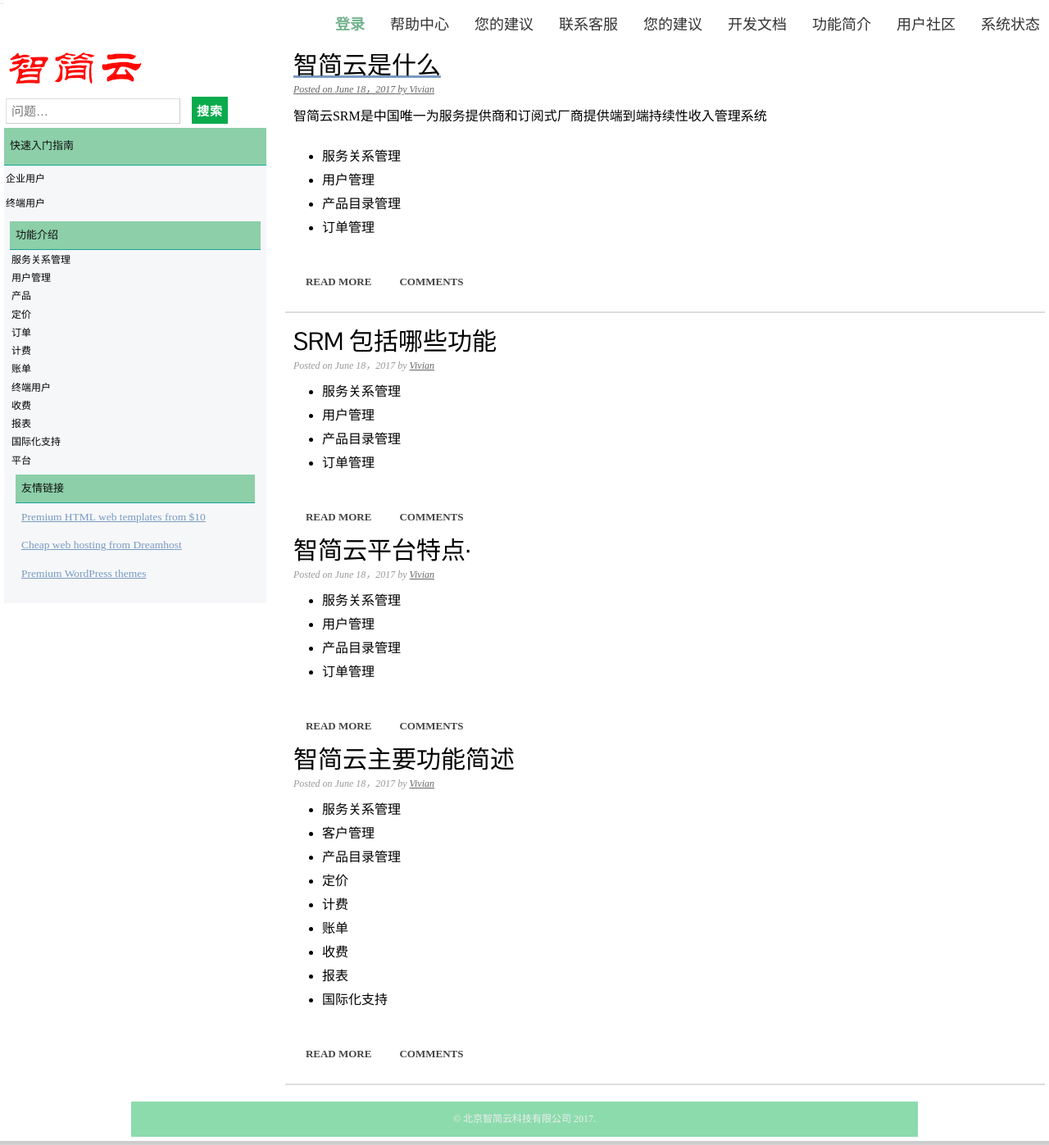
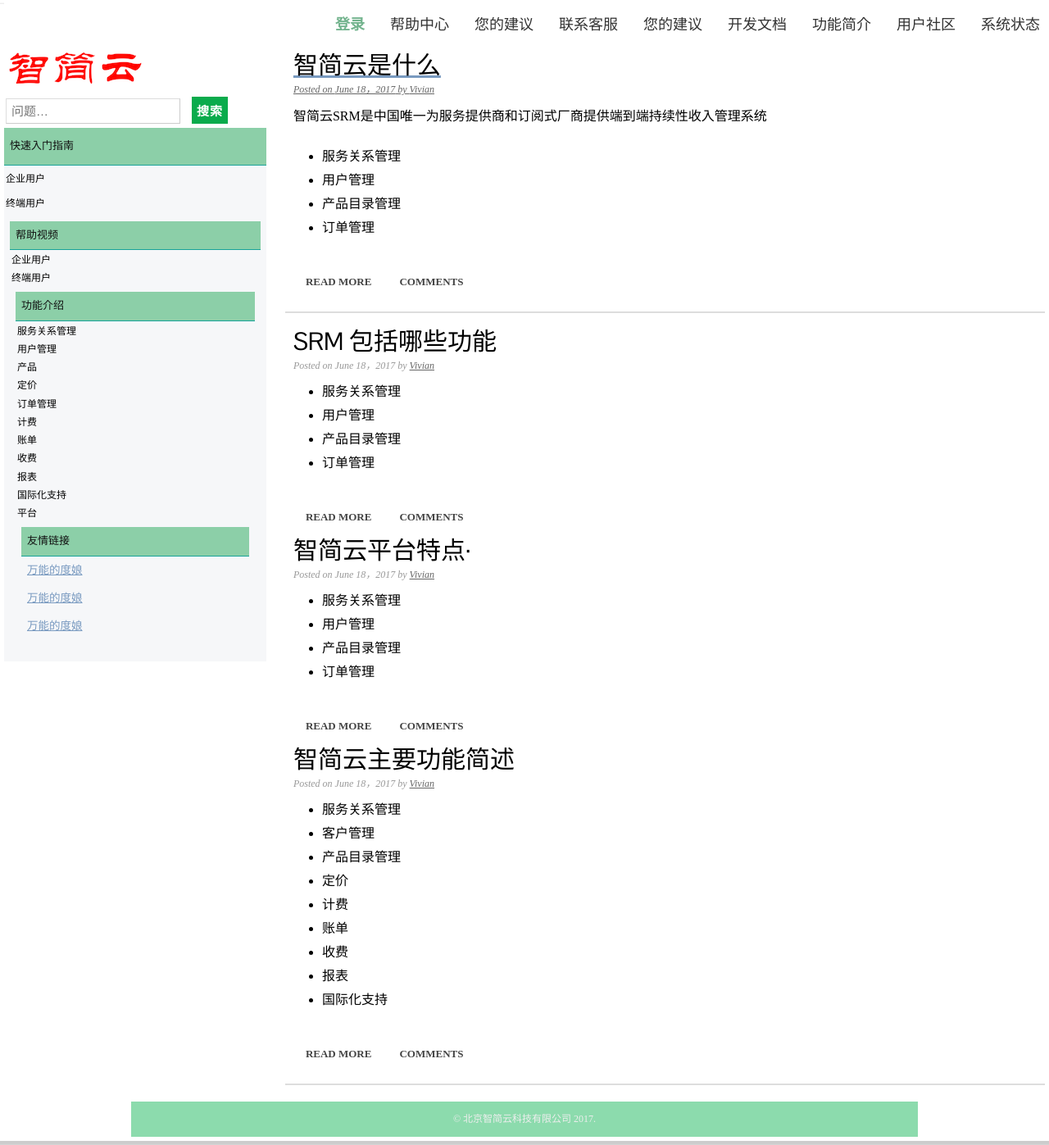
Before and after one commit to dreampivot/slipscloud.github.io, a Jekyll site: the page help/help-index.html, which Jekyll copies as it is, in a window 1280 px wide and 1397 px high. Shown: the whole window at 82% size. Built offline with Jekyll 4.4.1, drawn with Linux system fonts in a browser that asks for light colours; part of the change alters nothing that is shown.

Commit message:
Update help-index.html

```diff
--- a/help/help-index.html
+++ b/help/help-index.html
@@ -120,64 +120,11 @@
 
                 </ul>
                 </li>
-
-                <li>
-                 <h4>功能介绍</h4>
-                    <ul>
-	                <ul>
-		<div class="dropdown">
-                <button class="dropbtn">服务关系管理</button>
- 		 <div class="dropdown-content">
-   		 <a href="#">管理员</a>
-  		 <a href="#">一般企业用户</a>
-  		</div>
-		</div>
-
+              <li>
+                <h4>帮助视频</h4>
                 <ul>
 		<div class="dropdown">
-                <button class="dropbtn">用户管理</button>
- 		 <div class="dropdown-content">
-  		 <a href="#">一般用户</a>
-  		</div>
-		</div>
-
-                </ul>                <ul>
-		<div class="dropdown">
-                <button class="dropbtn">产品</button>
- 		 <div class="dropdown-content">
-   		 <a href="#">管理员</a>
-  		 <a href="#">一般企业用户</a>
-  		</div>
-		</div>
-
-                <ul>
-		<div class="dropdown">
-                <button class="dropbtn">定价</button>
- 		 <div class="dropdown-content">
-  		 <a href="#">一般用户</a>
-  		</div>
-		</div>
-
-                </ul>                <ul>
-		<div class="dropdown">
-                <button class="dropbtn">订单</button>
- 		 <div class="dropdown-content">
-   		 <a href="#">管理员</a>
-  		 <a href="#">一般企业用户</a>
-  		</div>
-		</div>
-
-                <ul>
-		<div class="dropdown">
-                <button class="dropbtn">计费</button>
- 		 <div class="dropdown-content">
-  		 <a href="#">一般用户</a>
-  		</div>
-		</div>
-
-                </ul>                <ul>
-		<div class="dropdown">
-                <button class="dropbtn">账单</button>
+                <button class="dropbtn">企业用户</button>
  		 <div class="dropdown-content">
    		 <a href="#">管理员</a>
   		 <a href="#">一般企业用户</a>
@@ -192,12 +139,102 @@
   		</div>
 		</div>
 
-                </ul>                <ul>
+                </ul>
+                </li>
+                <li>
+                 <h4>功能介绍</h4>
+                 <ul>
+	         <ul>
+		<div class="dropdown">
+                <button class="dropbtn">服务关系管理</button>
+ 		 <div class="dropdown-content">
+   		 <a href="#">双向反馈机制</a>
+  		 <a href="#">系统化的反馈管理</a>
+	 	 <a href="#">智能化用户关怀</a>
+		 <a href="#">基于大数据的定制化客户管理</a>
+
+  		</div>
+		</div>
+
+                <ul>
+		<div class="dropdown">
+                <button class="dropbtn">用户管理</button>
+ 		 <div class="dropdown-content">
+  		 <a href="#">三户模型</a>
+		 <a href="#">物主转让</a>
+		 <a href="#">分层级帐户</a>
+		 <a href="#">智能用户服务</a>
+  		</div>
+		</div>
+
+                </ul>
+	        <ul>
+		<div class="dropdown">
+                <button class="dropbtn">产品</button>
+ 		 <div class="dropdown-content">
+   		 <a href="#">产品目录</a>
+		 <a href="#">套餐／计划</a>
+     		 <a href="#">计费阶段</a>
+	         <a href="#">产品类型</a>
+  		</div>
+		</div>
+
+                <ul>
+		<div class="dropdown">
+                <button class="dropbtn">定价</button>
+ 		 <div class="dropdown-content">
+  		 <a href="#">一次性费用</a>
+		 <a href="#">持续性费用</a>
+		 <a href="#">用量计费</a>
+		 <a href="#">阶梯定价</a>
+  		</div>
+		</div>
+
+                </ul>
+		<ul>
+		<div class="dropdown">
+                <button class="dropbtn">订单管理</button>
+ 		 <div class="dropdown-content">
+   		 <a href="#">订单升级，降级，暂停，重启，组合</a>
+  		 <a href="#">订单组合</a>
+		 <a href="#">预付／后付费选择</a>
+		 <a href="#"></a>
+
+  		</div>
+		</div>
+
+                <ul>
+		<div class="dropdown">
+                <button class="dropbtn">计费</button>
+ 		 <div class="dropdown-content">
+  		 <a href="#">自定义计费间隔</a>
+		 <a href="#">自定义账单日</a>
+		 <a href="#">计费校准</a>
+		 <a href="#">计费规则</a>
+  		</div>
+		</div>
+
+                </ul>
+		<ul>
+		<div class="dropdown">
+                <button class="dropbtn">账单</button>
+ 		 <div class="dropdown-content">
+   		 <a href="#">定期／实时生成</a>
+  		 <a href="#">批量生成</a>
+		 <a href="#">自定义账单模版</a>
+		 <a href="#">电子账单</a>
+		 <a href="#">电子发票</a>
+  		</div>
+		</div>
+
+		<ul>
 		<div class="dropdown">
                 <button class="dropbtn">收费</button>
  		 <div class="dropdown-content">
-   		 <a href="#">管理员</a>
-  		 <a href="#">一般企业用户</a>
+   		 <a href="#">收费二维码</a>
+  		 <a href="#">微信</a>
+		 <a href="#">支付宝</a>
+		 <a href="#">其他支付方式</a>
   		</div>
 		</div>
 
@@ -205,15 +242,20 @@
 		<div class="dropdown">
                 <button class="dropbtn">报表</button>
  		 <div class="dropdown-content">
-  		 <a href="#">一般用户</a>
+		 <a href="#">每月经常性收入报表</a>
+		 <a href="#">客户流失率报表</a>
+		 <a href="#">产品盈利分析报表</a>
+		 <a href="#">自定义报表</a>
   		</div>
 		</div>
-	                <ul>
+	        <ul>
 		<div class="dropdown">
                 <button class="dropbtn">国际化支持</button>
  		 <div class="dropdown-content">
-   		 <a href="#">管理员</a>
-  		 <a href="#">一般企业用户</a>
+  		 <a href="#">国际税制支持</a>
+		 <a href="#">多语言，多币</a>
+		 <a href="#">国际常用支付网关</a>
+		 <a href="#">国际常用支付方式</a>
   		</div>
 		</div>
 
@@ -221,7 +263,12 @@
 		<div class="dropdown">
                 <button class="dropbtn">平台</button>
  		 <div class="dropdown-content">
-  		 <a href="#">一般用户</a>
+
+		 <a href="#">多租户架构</a>
+		 <a href="#">RBAC</a>
+		 <a href="#">LDAP集成</a>
+		 <a href="#">CRM/ERP集成</a>
+
   		</div>
 		</div>
 
@@ -229,20 +276,18 @@
                 </ul>
                    </ul>
                 </li>
-
                 <li>
 
-                    <h4>友情链接</h4>
-                    <ul>
-                        <li><a href="http://www.themeforest.net/?ref=spykawg" title="premium templates">Premium HTML web templates from $10</a></li>
-                        <li><a href="http://www.dreamhost.com/r.cgi?259541" title="web hosting">Cheap web hosting from Dreamhost</a></li>
-                        <li><a href="http://tuxthemes.com" title="Tux Themes">Premium WordPress themes</a></li>
-                    </ul>
+                <h4>友情链接</h4>
+                <ul>
+                        <li><a href="http://www.baidu.com" title="百度">万能的度娘</a></li>
+                        <li><a href="http://www.baidu.com" title="百度">万能的度娘</a></li>
+                        <li><a href="http://www.baidu.com" title="百度">万能的度娘</a></li>
+                </ul>
                 </li>
+            </ul>
+        </aside>
 
-            </ul>
-
-        </aside>
     	<div class="clear"></div>
     </div>
     <footer>
```
